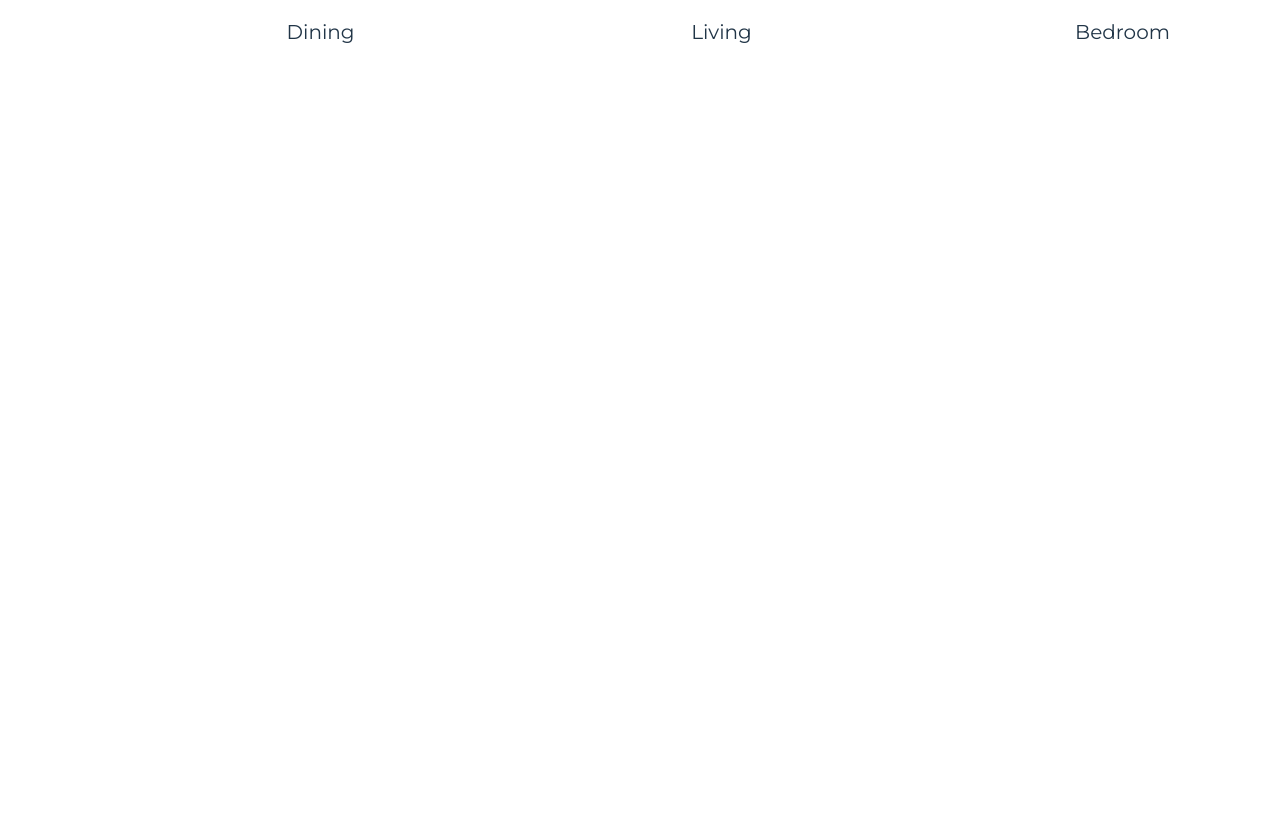
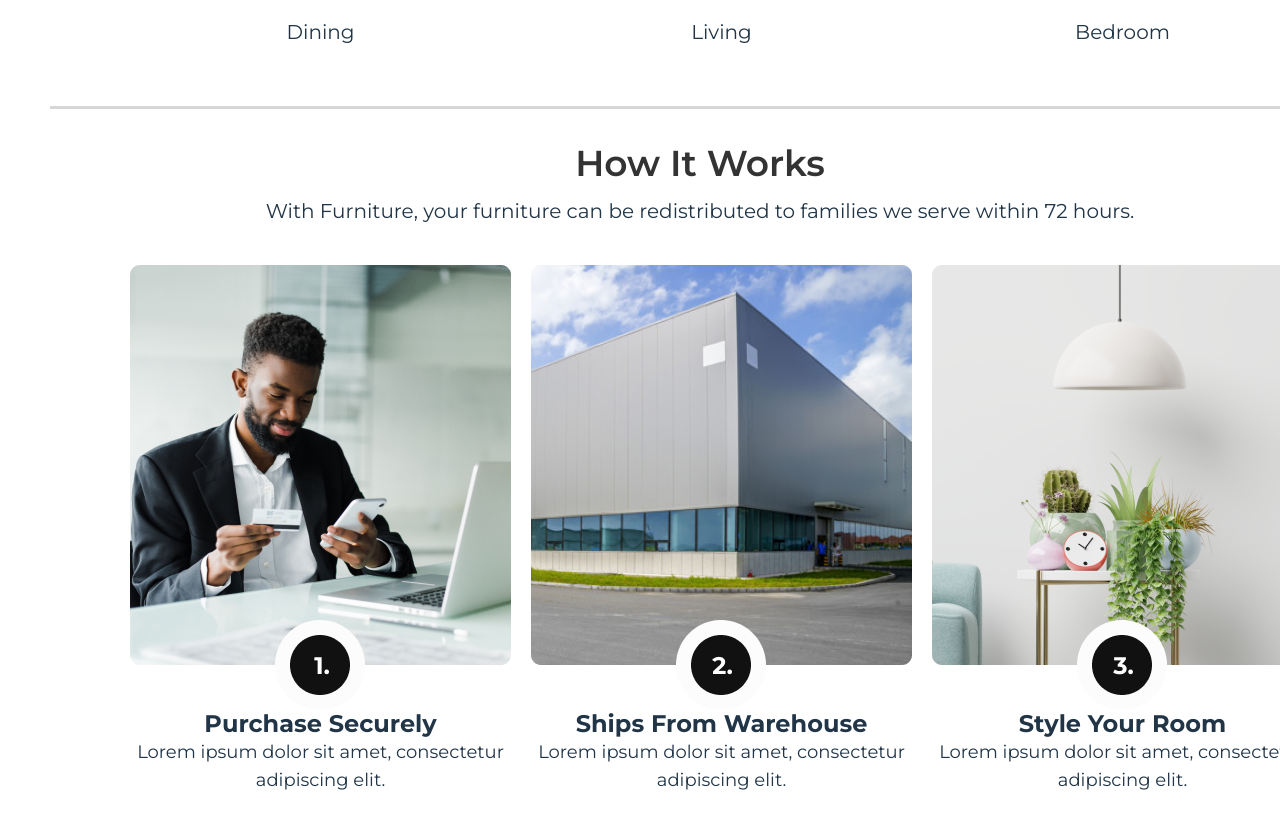
Before and after one commit to guranda26/ecommerce-website, a React (Vite) app: page / in a window 1280 px wide. Shown: the part 3264-4092 px from the top of the page. Before the commit the page ends 3370 px from the top, so only its background shows below. Built offline with nearby package versions, Linux system fonts and the light colour scheme.

Commit message:
feat: add howItWEorks section

```diff
--- /dev/null
+++ b/src/components/howItWorks/HowItWorks.tsx
@@ -0,0 +1,36 @@
+import React from 'react';
+import './howItWorks.css';
+
+function HowItWorks(): React.JSX.Element {
+  return (
+    <section className="section howItWorks">
+      <h2 className="section-header">How It Works</h2>
+      <p className="section-text">
+        With Furniture, your furniture can be redistributed to families we serve
+        within 72 hours.
+      </p>
+      <ul className="howItWorks-lists">
+        <li className="howItWorks-item">
+          <h2 className="howItWorks-header">Purchase Securely</h2>
+          <p className="howItWorks-text">
+            Lorem ipsum dolor sit amet, consectetur adipiscing elit.
+          </p>
+        </li>
+        <li className="howItWorks-item">
+          <h2 className="howItWorks-header">Ships From Warehouse</h2>
+          <p className="howItWorks-text">
+            Lorem ipsum dolor sit amet, consectetur adipiscing elit.
+          </p>
+        </li>
+        <li className="howItWorks-item">
+          <h2 className="howItWorks-header">Style Your Room</h2>
+          <p className="howItWorks-text">
+            Lorem ipsum dolor sit amet, consectetur adipiscing elit.
+          </p>
+        </li>
+      </ul>
+    </section>
+  );
+}
+
+export default HowItWorks;
--- /dev/null
+++ b/src/components/howItWorks/howItWorks.css
@@ -0,0 +1,40 @@
+.howItWorks-lists {
+  display: grid;
+  grid-template-columns: 1fr 1fr 1fr;
+  gap: 20px;
+  list-style: none;
+}
+
+.howItWorks-item::before {
+  content: '';
+  display: block;
+  width: 381px;
+  height: 445px;
+  background-repeat: no-repeat;
+  background-size: contain;
+  background-position: center;
+}
+
+.howItWorks-item:first-child:before {
+  background-image: url('../../assets/images/Purchase-Securely.png');
+}
+
+.howItWorks-item:nth-child(2):before {
+  background-image: url('../../assets/images/Ships-From-Warehouse.png');
+}
+
+.howItWorks-item:nth-child(3):before {
+  background-image: url('../../assets/images/Style-Your-Room.png');
+}
+
+.howItWorks-header {
+  margin: 0;
+  padding: 0;
+  font-size: 24px;
+}
+
+.howItWorks-text {
+  margin: 0;
+  padding: 0;
+  font-size: 18px;
+}
--- a/src/components/rooms/rooms.css
+++ b/src/components/rooms/rooms.css
@@ -1,6 +1,6 @@
 .rooms {
   background-color: #fff;
-  border-bottom: 3px solid var(--bg-color);
+  border-bottom: 3px solid #d7d6d6;
 }
 
 .rooms-lists {
--- a/src/pages/mainPage/MainPage.tsx
+++ b/src/pages/mainPage/MainPage.tsx
@@ -2,6 +2,7 @@ import React from 'react';
 import BeutifyYourSpace from '../../components/beutifyYourSpace/BeutifyYourSpace';
 import Collection from '../../components/collection/Collection';
 import Features from '../../components/features/Features';
+import HowItWorks from '../../components/howItWorks/HowItWorks';
 import Rooms from '../../components/rooms/Rooms';
 import Support from '../../components/services/Services';
 
@@ -13,6 +14,7 @@ function MainPage(): React.JSX.Element {
       <Collection />
       <BeutifyYourSpace />
       <Rooms />
+      <HowItWorks />
     </>
   );
 }
```
